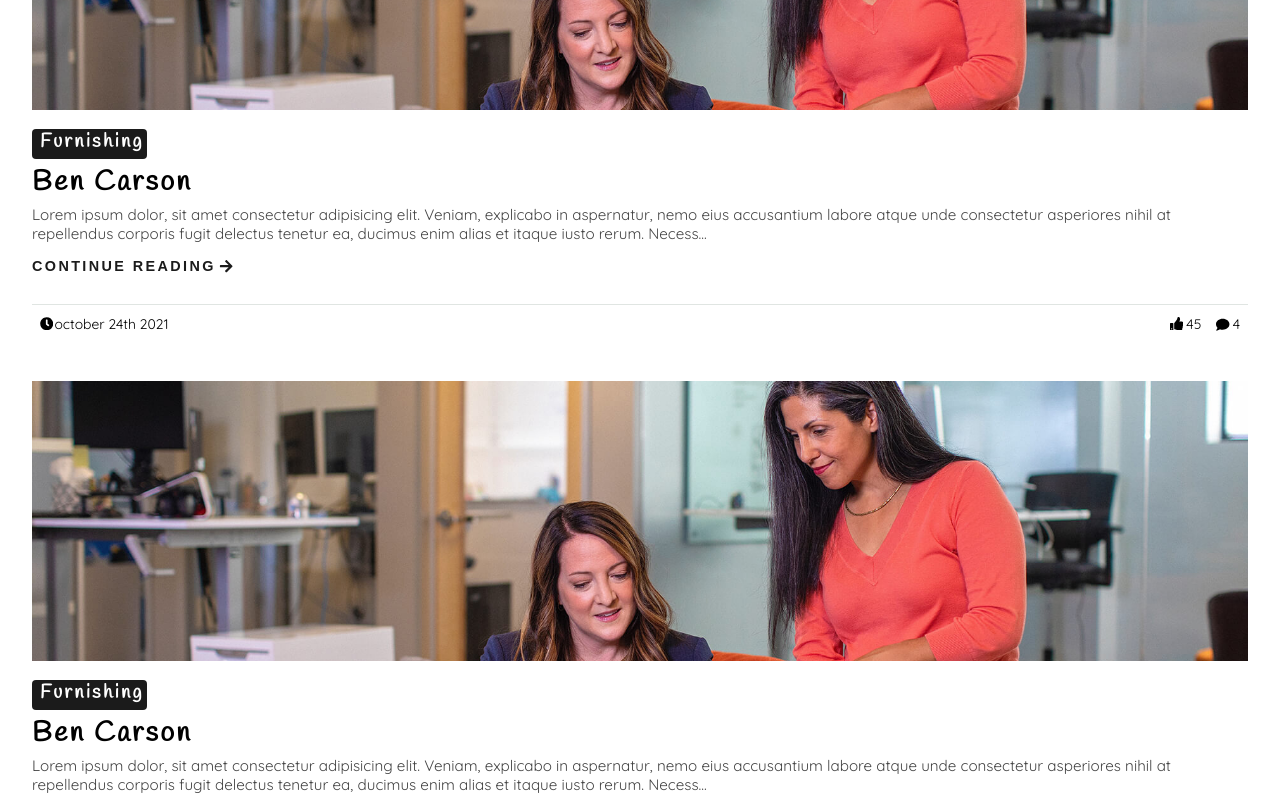
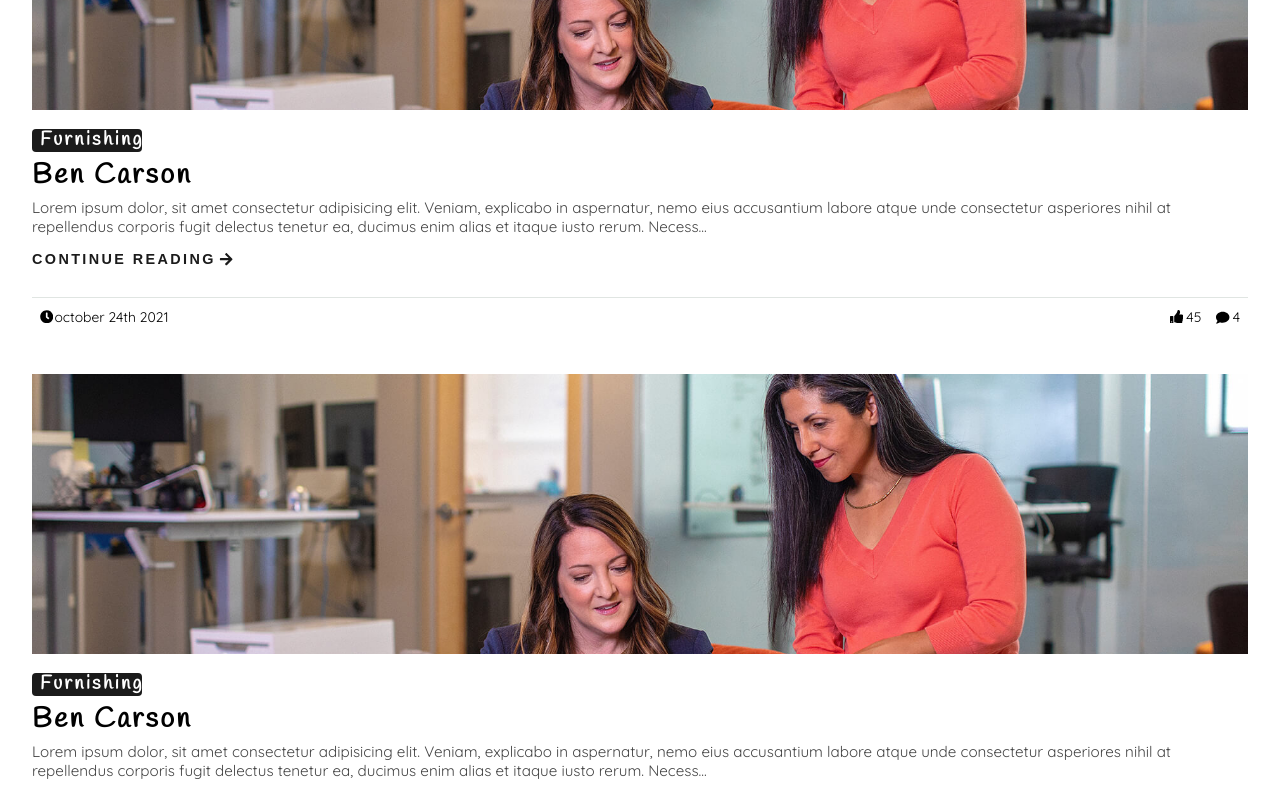
Before and after one commit to Dasiloy/company, a React (Create React App) app: page / in a window 1280 px wide. Shown: the part 1000-1795 px from the top of the page. Built offline with nearby package versions, Linux system fonts and the light colour scheme.

Commit message:
fix images

```diff
--- a/src/componenets/Atoms/HomeSingleBlog/HomeSingleBlog.css
+++ b/src/componenets/Atoms/HomeSingleBlog/HomeSingleBlog.css
@@ -60,10 +60,10 @@
   color: var(--cir-text-white);
   background-color: var(--cir-secondary-3);
   border-radius: var(--radius);
-  width: 115px;
+  width: 110px;
   padding-left: 8px;
-  padding-top: 4px;
-  padding-bottom: 7px;
+  padding-top: 2px;
+  padding-bottom: 2px;
   margin-bottom: 10px;
 }
 .blog-author {
```
